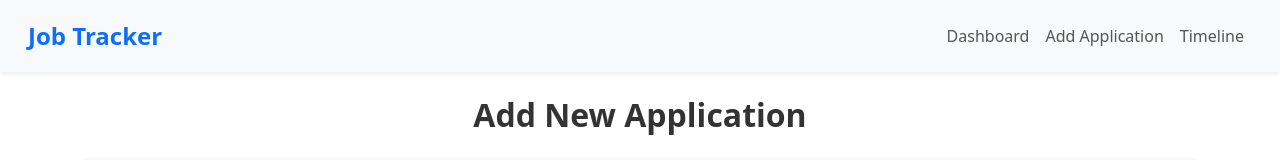
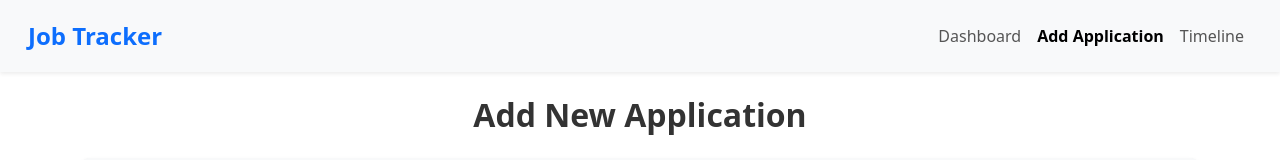
Before and after one commit to RamaKrishnaGujja123/Job-Tracker, a Vue app: page /add in a window 1280 px wide. Shown: the top 160 px of the page. Built offline with nearby package versions, Linux system fonts and the light colour scheme.

Commit message:
mobile  Optimizations

```diff
--- a/src/App.vue
+++ b/src/App.vue
@@ -17,13 +17,32 @@
         <div class="collapse navbar-collapse" id="navbarNav">
           <ul class="navbar-nav ms-auto">
             <li class="nav-item">
-              <router-link class="nav-link" to="/">Dashboard</router-link>
+              <router-link
+                class="nav-link"
+                to="/"
+                active-class="active"
+                exact
+              >
+                Dashboard
+              </router-link>
             </li>
             <li class="nav-item">
-              <router-link class="nav-link" to="/add">Add Application</router-link>
+              <router-link
+                class="nav-link"
+                to="/add"
+                active-class="active"
+              >
+                Add Application
+              </router-link>
             </li>
             <li class="nav-item">
-              <router-link class="nav-link" to="/timeline">Timeline</router-link>
+              <router-link
+                class="nav-link"
+                to="/timeline"
+                active-class="active"
+              >
+                Timeline
+              </router-link>
             </li>
           </ul>
         </div>
@@ -35,8 +54,13 @@
   </div>
 </template>
 
+<script>
+export default {
+  name: 'Navbar',
+}
+</script>
+
 <style scoped>
-/* Navbar styles */
 .navbar {
   padding: 0.8rem 1rem;
 }
--- a/src/utils/exportUtils.js
+++ b/src/utils/exportUtils.js
@@ -61,7 +61,7 @@ export function exportToJSON(data, filename = 'applications.json') {
  */
 export function exportToCSV(data, filename = 'applications.csv') {
   if (!Array.isArray(data) || data.length === 0) {
-    console.error('Invalid data: Cannot export empty or non-array data to CSV.');
+    alert("No data available to export as CSV.");
     return;
   }
 
```
Also changed, not shown: src/main.js (+4 -7 lines).
